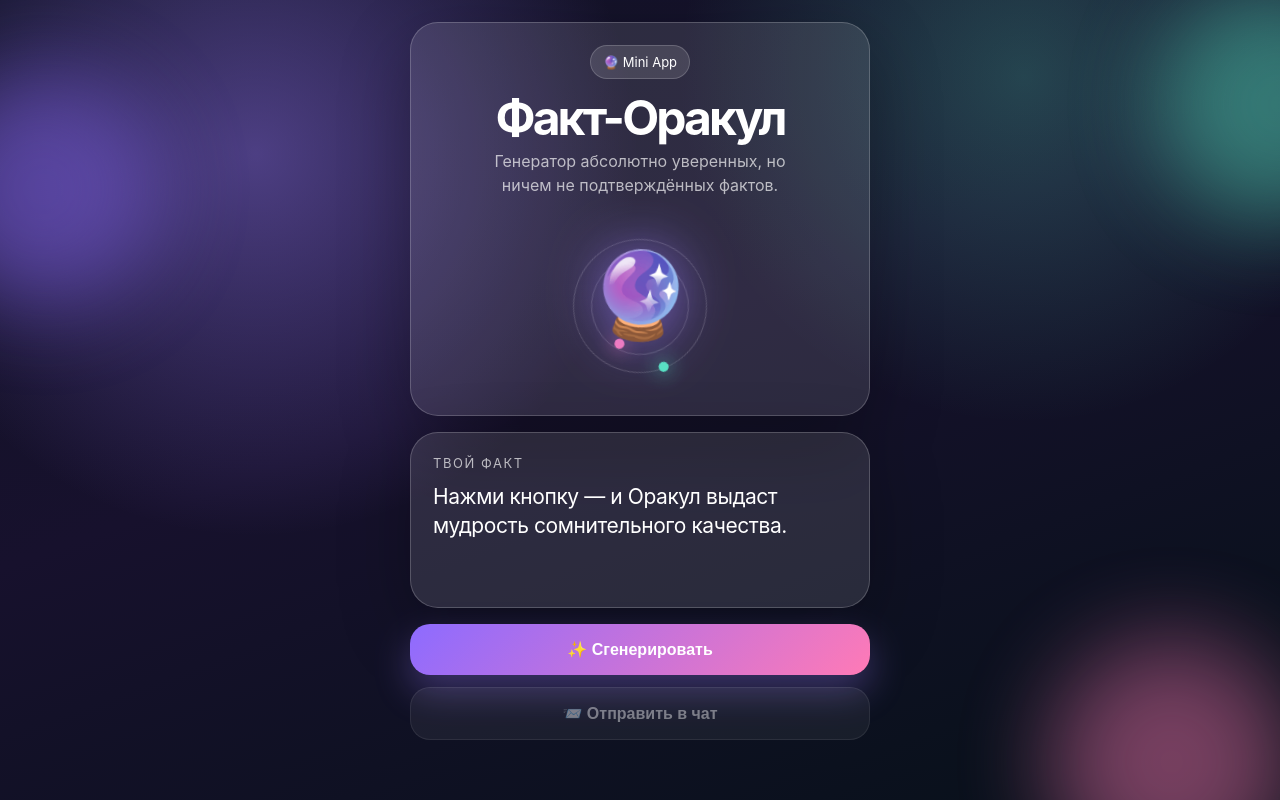
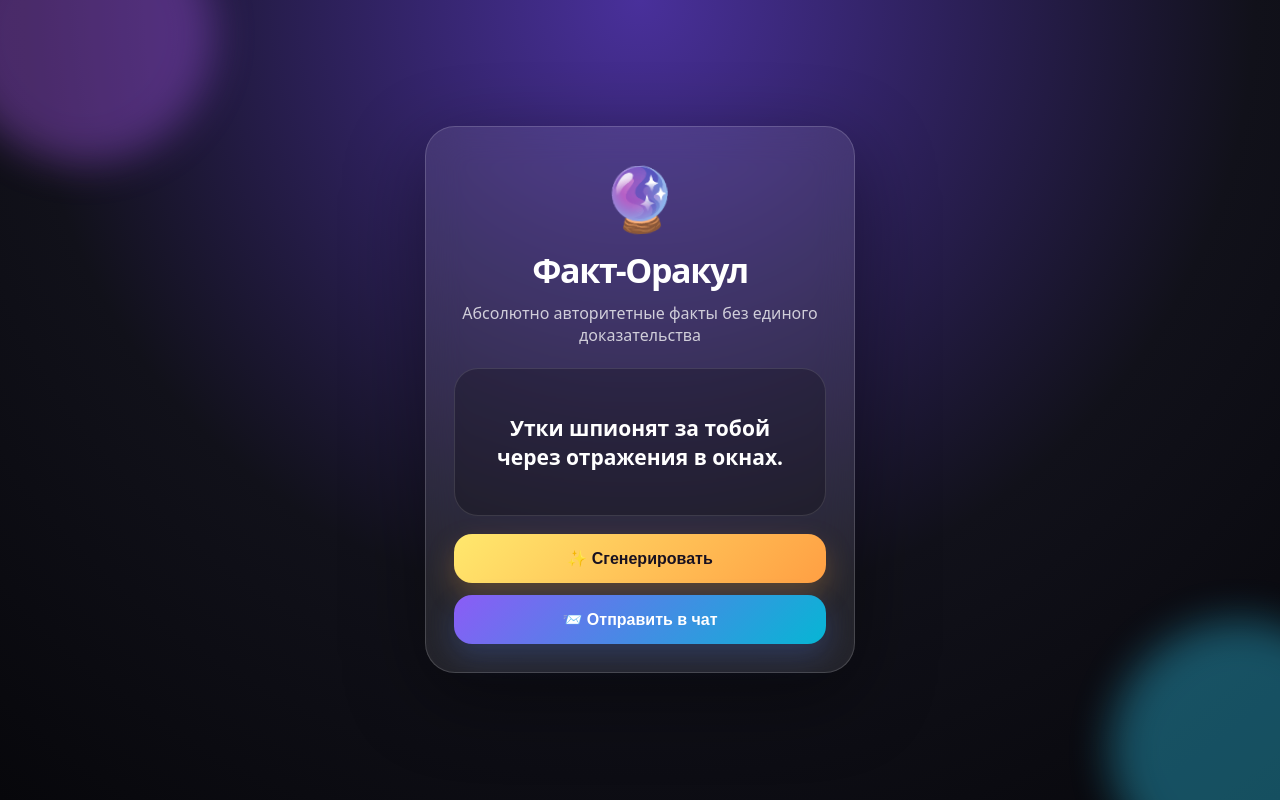
Before and after one commit to zipkaa/troll-facts, a plain HTML site: page index.html in a window 1280 px wide. Drawn offline with Linux system fonts and the light colour scheme.

Commit message:
Add files via upload

```diff
--- a/index.html
+++ b/index.html
@@ -1,40 +1,27 @@
-<!doctype html>
+<!DOCTYPE html>
 <html lang="ru">
 <head>
     <meta charset="UTF-8" />
     <meta name="viewport" content="width=device-width, initial-scale=1.0" />
     <title>Факт-Оракул</title>
-  <link rel="stylesheet" href="style.css" />
+    <link rel="stylesheet" href="style.css?v=7" />
+    <script src="https://telegram.org/js/telegram-web-app.js"></script>
 </head>
 <body>
-  <div class="bg-orb orb-one"></div>
-  <div class="bg-orb orb-two"></div>
-  <div class="bg-orb orb-three"></div>
-
     <main class="app">
-    <section class="hero card glass">
-      <div class="badge">🔮 Mini App</div>
+        <section class="card">
+            <div class="orb">🔮</div>
             <h1>Факт-Оракул</h1>
-      <p class="subtitle">Генератор абсолютно уверенных, но ничем не подтверждённых фактов.</p>
-
-      <div class="crystal-wrap" aria-hidden="true">
-        <div class="crystal">🔮</div>
-        <div class="ring ring-one"></div>
-        <div class="ring ring-two"></div>
+            <p class="subtitle">Абсолютно авторитетные факты без единого доказательства</p>
+            <div class="fact-box">
+                <p id="fact">Нажми «Сгенерировать», чтобы получить факт.</p>
+            </div>
+            <div class="buttons">
+                <button id="generate-btn">✨ Сгенерировать</button>
+                <button id="send-btn" class="secondary">📨 Отправить в чат</button>
             </div>
         </section>
-
-    <section class="fact-card card glass">
-      <p class="label">Твой факт</p>
-      <div id="fact" class="fact">Нажми кнопку — и Оракул выдаст мудрость сомнительного качества.</div>
-    </section>
-
-    <section class="controls">
-      <button id="generateBtn" class="btn primary">✨ Сгенерировать</button>
-      <button id="sendBtn" class="btn secondary" disabled>📨 Отправить в чат</button>
-    </section>
     </main>
-
-  <script src="script.js?v=20260527-inline-fix-2"></script>
+    <script src="script.js?v=7"></script>
 </body>
 </html>
--- a/script.js
+++ b/script.js
@@ -1,6 +1,9 @@
-const tg = window.Telegram.WebApp;
+const tg = window.Telegram?.WebApp;
 
-tg.expand();
+if (tg) {
+    tg.expand();
+    tg.ready();
+}
 
 const factText = document.getElementById("fact");
 const generateBtn = document.getElementById("generate-btn");
@@ -11,7 +14,7 @@ const facts = [
     "Луна на самом деле сделана из просроченного сыра.",
     "90% людей забывают, зачем зашли в комнату. Остальные врут.",
     "Если кот смотрит в стену — там призрак.",
-    "Wi-Fi работает быстрее, если на него кричать.",
+    "Wi‑Fi работает быстрее, если на него кричать.",
     "Пельмени вкуснее после полуночи по законам физики.",
     "Комары выбирают жертву по музыкальному вкусу.",
     "Чем громче пакетик чипсов — тем вкуснее содержимое.",
@@ -19,36 +22,53 @@ const facts = [
     "Если долго смотреть на носки — они исчезают по одному."
 ];
 
+let currentFact = "";
+
+function vibrate(type = "medium") {
+    if (tg?.HapticFeedback) {
+        tg.HapticFeedback.impactOccurred(type);
+    }
+}
+
 function generateFact() {
-    const randomFact =
-        facts[Math.floor(Math.random() * facts.length)];
+    const randomFact = facts[Math.floor(Math.random() * facts.length)];
+    currentFact = randomFact;
 
     factText.style.opacity = "0";
+    factText.style.transform = "translateY(8px) scale(0.98)";
 
     setTimeout(() => {
         factText.innerText = randomFact;
         factText.style.opacity = "1";
-    }, 200);
+        factText.style.transform = "translateY(0) scale(1)";
+    }, 180);
 
-    if (tg.HapticFeedback) {
-        tg.HapticFeedback.impactOccurred("medium");
+    vibrate("medium");
+}
+
+function shareFact() {
+    const fact = (currentFact || factText.innerText || "").trim();
+
+    if (!fact || fact.toLowerCase().includes("сгенерируй")) {
+        if (tg?.showAlert) {
+            tg.showAlert("Сначала сгенерируй факт 🔮");
+        } else {
+            alert("Сначала сгенерируй факт 🔮");
+        }
+        return;
+    }
+
+    const shareText = `🔮 Факт-Оракул:\n\n${fact}`;
+
+    if (tg?.switchInlineQuery) {
+        tg.switchInlineQuery(shareText, ["users", "groups", "channels"]);
+    } else {
+        navigator.clipboard?.writeText(shareText);
+        alert("Факт скопирован. Открой Telegram и вставь его в чат.");
     }
 }
 
-generateBtn.addEventListener("click", generateFact);
-
-sendBtn.addEventListener("click", () => {
-    const fact = factText.innerText.trim();
-
-    if (!fact || fact.includes("Нажми")) {
-        tg.showAlert("Сначала сгенерируй факт");
-        return;
-    }
-
-    Telegram.WebApp.switchInlineQuery(
-        `🔮 Факт-Оракул:\n\n${fact}`,
-        ["users", "groups", "channels"]
-    );
-});
+generateBtn?.addEventListener("click", generateFact);
+sendBtn?.addEventListener("click", shareFact);
 
 generateFact();
--- a/style.css
+++ b/style.css
@@ -1,223 +1,87 @@
-:root {
-  --tg-bg: #0f1020;
-  --tg-text: #ffffff;
-  --tg-hint: rgba(255, 255, 255, 0.68);
-  --glass: rgba(255, 255, 255, 0.11);
-  --glass-border: rgba(255, 255, 255, 0.2);
-  --accent: #9b7cff;
-  --accent-2: #55e6c1;
-  --danger: #ff7ab6;
-}
-
 * { box-sizing: border-box; }
-
-html, body {
-  min-height: 100%;
+body {
     margin: 0;
-  font-family: Inter, system-ui, -apple-system, BlinkMacSystemFont, "Segoe UI", sans-serif;
-  color: var(--tg-text);
-  background:
-    radial-gradient(circle at 20% 20%, rgba(155, 124, 255, 0.42), transparent 32%),
-    radial-gradient(circle at 80% 10%, rgba(85, 230, 193, 0.24), transparent 28%),
-    linear-gradient(160deg, #121327 0%, #17112d 46%, #071119 100%);
-  overflow-x: hidden;
-}
-
-body {
-  padding: 22px 16px 30px;
-}
-
-.app {
-  width: min(460px, 100%);
-  margin: 0 auto;
-  animation: appEnter 700ms ease both;
-}
-
-.card {
-  border-radius: 28px;
-  padding: 22px;
-  margin-bottom: 16px;
-}
-
-.glass {
-  background: var(--glass);
-  border: 1px solid var(--glass-border);
-  box-shadow: 0 24px 70px rgba(0, 0, 0, 0.28);
-  backdrop-filter: blur(18px);
-  -webkit-backdrop-filter: blur(18px);
-}
-
-.hero {
-  position: relative;
-  text-align: center;
+    min-height: 100vh;
+    font-family: system-ui, -apple-system, BlinkMacSystemFont, "Segoe UI", sans-serif;
+    color: #fff;
+    background: radial-gradient(circle at top, #49309b, #11111a 60%, #07070b);
     overflow: hidden;
 }
-
-.badge {
-  display: inline-flex;
-  align-items: center;
-  justify-content: center;
-  padding: 8px 12px;
-  border-radius: 999px;
-  font-size: 13px;
-  background: rgba(255,255,255,0.12);
-  border: 1px solid rgba(255,255,255,0.18);
+body::before, body::after {
+    content: "";
+    position: fixed;
+    width: 260px;
+    height: 260px;
+    border-radius: 50%;
+    filter: blur(20px);
+    opacity: .35;
+    animation: float 8s ease-in-out infinite;
 }
-
-h1 {
-  margin: 16px 0 8px;
-  font-size: clamp(34px, 9vw, 48px);
-  line-height: 0.95;
-  letter-spacing: -0.06em;
-}
-
-.subtitle {
-  margin: 0 auto;
-  max-width: 320px;
-  color: var(--tg-hint);
-  line-height: 1.5;
-}
-
-.crystal-wrap {
-  position: relative;
-  width: 170px;
-  height: 170px;
-  margin: 24px auto 2px;
+body::before { background: #b45cff; top: -80px; left: -70px; }
+body::after { background: #31d6ff; right: -90px; bottom: -80px; animation-delay: -3s; }
+.app {
+    min-height: 100vh;
     display: grid;
     place-items: center;
+    padding: 24px;
 }
-
-.crystal {
-  position: relative;
-  z-index: 2;
-  font-size: 84px;
-  filter: drop-shadow(0 0 28px rgba(155, 124, 255, 0.7));
-  animation: float 3.4s ease-in-out infinite;
+.card {
+    width: min(430px, 100%);
+    padding: 28px;
+    border: 1px solid rgba(255,255,255,.16);
+    border-radius: 30px;
+    background: rgba(255,255,255,.09);
+    box-shadow: 0 24px 80px rgba(0,0,0,.4);
+    backdrop-filter: blur(18px);
+    text-align: center;
+    animation: pop .6s cubic-bezier(.2,.9,.2,1.2);
 }
-
-.ring {
-  position: absolute;
-  inset: 18px;
-  border-radius: 50%;
-  border: 1px solid rgba(255,255,255,0.18);
-  animation: spin 9s linear infinite;
+.orb {
+    font-size: 62px;
+    margin-bottom: 8px;
+    animation: pulse 2.5s ease-in-out infinite;
 }
-
-.ring-one::before,
-.ring-two::before {
-  content: "";
-  position: absolute;
-  width: 10px;
-  height: 10px;
-  border-radius: 50%;
-  background: var(--accent-2);
-  box-shadow: 0 0 18px var(--accent-2);
+h1 { margin: 0; font-size: 34px; letter-spacing: -.04em; }
+.subtitle { margin: 10px 0 22px; opacity: .76; line-height: 1.35; }
+.fact-box {
+    min-height: 148px;
+    display: grid;
+    place-items: center;
+    padding: 22px;
+    border-radius: 24px;
+    background: rgba(0,0,0,.24);
+    border: 1px solid rgba(255,255,255,.12);
 }
-
-.ring-one::before { top: 12px; left: 18px; }
-.ring-two {
-  inset: 36px;
-  animation-direction: reverse;
-  animation-duration: 6.5s;
+#fact {
+    margin: 0;
+    font-size: 21px;
+    font-weight: 750;
+    line-height: 1.35;
+    transition: .18s ease;
 }
-.ring-two::before { right: 8px; bottom: 18px; background: var(--danger); box-shadow: 0 0 18px var(--danger); }
-
-.fact-card {
-  min-height: 176px;
-}
-
-.label {
-  margin: 0 0 12px;
-  color: var(--tg-hint);
-  font-size: 13px;
-  text-transform: uppercase;
-  letter-spacing: 0.12em;
-}
-
-.fact {
-  font-size: 21px;
-  line-height: 1.38;
-  letter-spacing: -0.02em;
-}
-
-.fact.pop {
-  animation: factPop 420ms cubic-bezier(.2,.8,.2,1);
-}
-
-.controls {
+.buttons {
     display: grid;
     gap: 12px;
+    margin-top: 18px;
 }
-
-.btn {
-  width: 100%;
+button {
     border: 0;
-  border-radius: 20px;
-  padding: 16px 18px;
-  color: white;
+    padding: 15px 18px;
+    border-radius: 18px;
     font-size: 16px;
     font-weight: 800;
+    color: #181120;
+    background: linear-gradient(135deg, #ffe86d, #ff9f43);
+    box-shadow: 0 12px 28px rgba(255, 173, 59, .25);
     cursor: pointer;
-  transform: translateY(0);
-  transition: transform 180ms ease, opacity 180ms ease, filter 180ms ease;
+    transition: transform .15s ease, filter .15s ease;
 }
-
-.btn:active { transform: scale(0.98); }
-.btn:disabled { opacity: 0.45; cursor: not-allowed; }
-
-.primary {
-  background: linear-gradient(135deg, #8d6bff, #ff7ab6);
-  box-shadow: 0 16px 36px rgba(155, 124, 255, 0.32);
+button.secondary {
+    color: #fff;
+    background: linear-gradient(135deg, #8b5cf6, #06b6d4);
+    box-shadow: 0 12px 28px rgba(84, 131, 255, .22);
 }
-
-.secondary {
-  background: rgba(255, 255, 255, 0.13);
-  border: 1px solid rgba(255, 255, 255, 0.18);
-}
-
-.bg-orb {
-  position: fixed;
-  width: 220px;
-  height: 220px;
-  border-radius: 50%;
-  filter: blur(42px);
-  opacity: 0.45;
-  pointer-events: none;
-  animation: drift 9s ease-in-out infinite alternate;
-}
-
-.orb-one { left: -80px; top: 90px; background: #8d6bff; }
-.orb-two { right: -90px; top: 10px; background: #55e6c1; animation-delay: -2s; }
-.orb-three { right: 20px; bottom: -90px; background: #ff7ab6; animation-delay: -4s; }
-
-@keyframes appEnter {
-  from { opacity: 0; transform: translateY(18px) scale(0.98); }
-  to { opacity: 1; transform: translateY(0) scale(1); }
-}
-
-@keyframes float {
-  0%, 100% { transform: translateY(0) rotate(-3deg); }
-  50% { transform: translateY(-12px) rotate(4deg); }
-}
-
-@keyframes spin {
-  to { transform: rotate(360deg); }
-}
-
-@keyframes factPop {
-  0% { opacity: 0; transform: translateY(10px) scale(0.98); filter: blur(6px); }
-  100% { opacity: 1; transform: translateY(0) scale(1); filter: blur(0); }
-}
-
-@keyframes drift {
-  from { transform: translate3d(0, 0, 0) scale(1); }
-  to { transform: translate3d(22px, -18px, 0) scale(1.12); }
-}
-
-@media (prefers-reduced-motion: reduce) {
-  *, *::before, *::after {
-    animation-duration: 1ms !important;
-    animation-iteration-count: 1 !important;
-    transition-duration: 1ms !important;
-  }
-}
+button:active { transform: scale(.97); filter: brightness(.96); }
+@keyframes pop { from { opacity: 0; transform: translateY(18px) scale(.96); } to { opacity: 1; transform: none; } }
+@keyframes pulse { 0%,100% { transform: translateY(0) rotate(-4deg); } 50% { transform: translateY(-8px) rotate(4deg); } }
+@keyframes float { 0%,100% { transform: translate(0,0); } 50% { transform: translate(28px, -18px); } }
```
Lines whose indentation alone changed are shown as unchanged.
